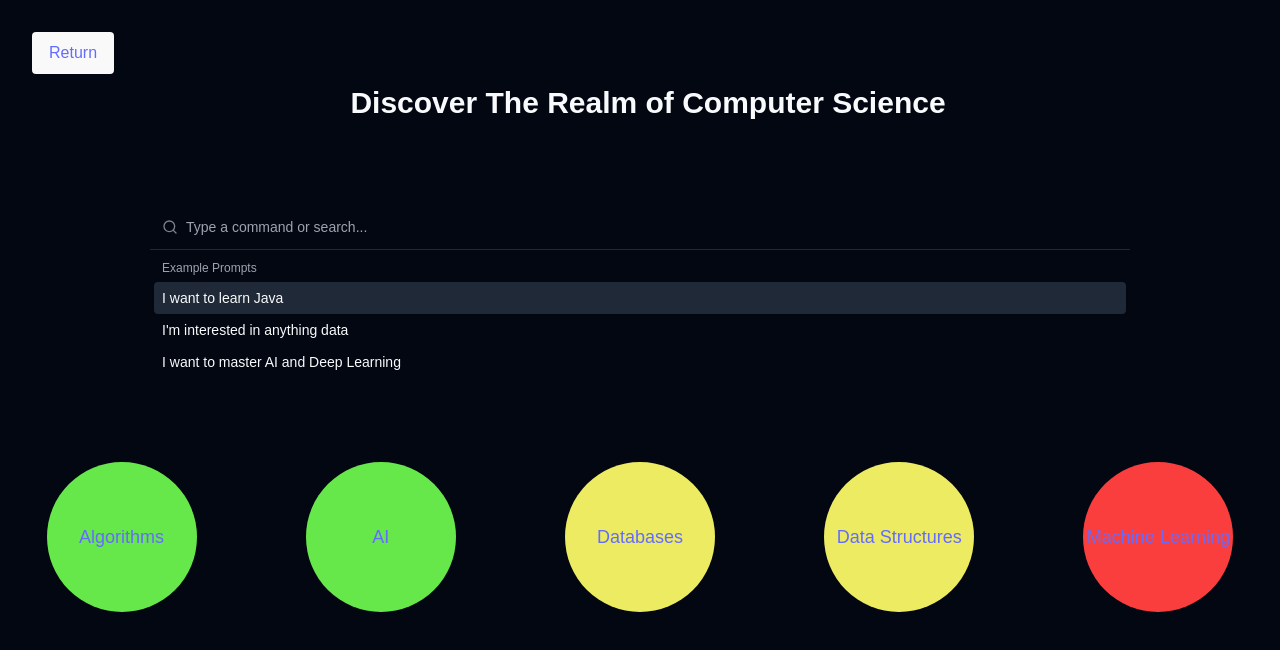
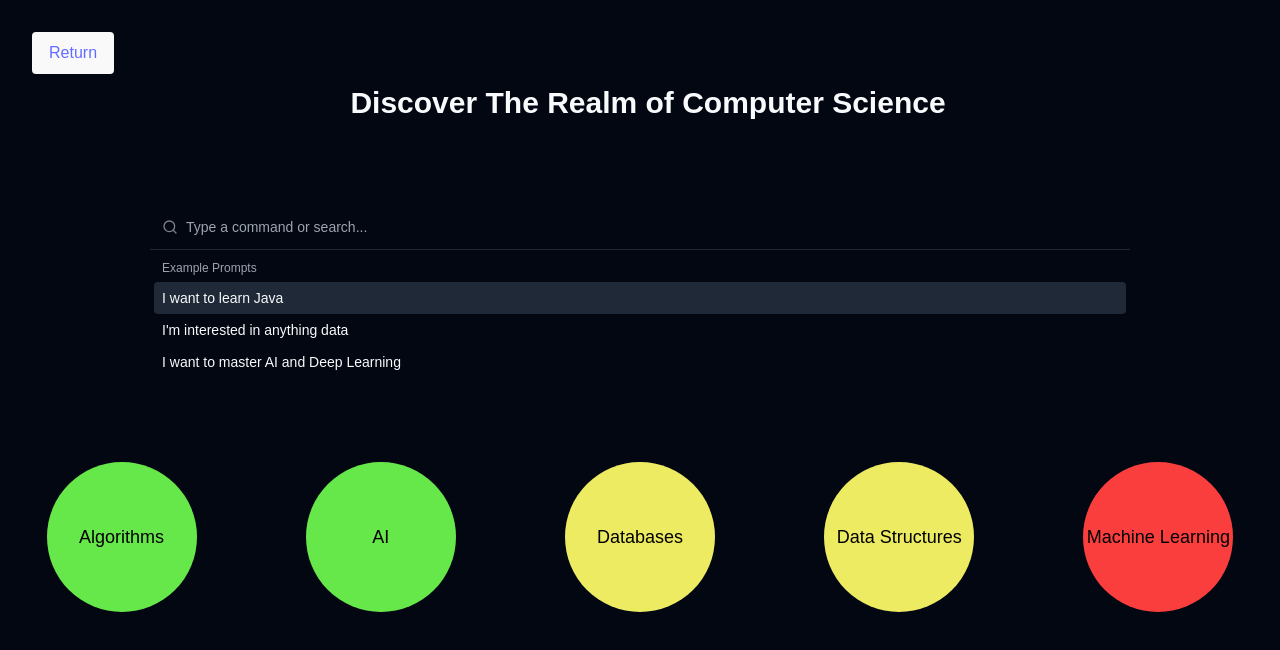
Before and after one commit to 49M/Pathway_App, a Next.js app in the folder Pathway-Next/pathway-next/: page /cspath in a window 1280 px wide. Shown: the top 650 px of the page. Built offline with nearby package versions, Linux system fonts and the light colour scheme.

Commit message:
hover card improvements

```diff
--- a/Pathway-Next/pathway-next/components/CategoryBubble.tsx
+++ b/Pathway-Next/pathway-next/components/CategoryBubble.tsx
@@ -1,32 +1,33 @@
-import React from 'react';
+import React, { useState } from 'react';
+import { HoverCard, HoverCardContent, HoverCardTrigger } from "@/components/HoverCard";
 
 interface CategoryBubbleProps {
   size: number; // Size in pixels
   label: string;
   color: string;
-  hovercard: string;
+  hovercard: string;  // Content inside the HoverCard
 }
-import {
-  HoverCard,
-  HoverCardContent,
-  HoverCardTrigger,
-} from "@/components/HoverCard"
 
+const CategoryBubble: React.FC<CategoryBubbleProps> = ({ size, label, color, hovercard }) => {
+  const [isOpen, setIsOpen] = useState(false);
 
-const CategoryBubble: React.FC<CategoryBubbleProps> = ({ size, label, color, hovercard}) => {
+  const handleClick = () => {
+    setIsOpen(!isOpen);  // Toggle the HoverCard visibility
+  };
+
   return (
-    <div
-      className="flex items-center justify-center rounded-full text-lg text-black text-center break-words"
-      style={{ width: size, height: size, backgroundColor: color}}
-    >
-  <HoverCard>
-    <HoverCardTrigger>{label}</HoverCardTrigger>
-    <HoverCardContent>
-      {hovercard}
-    </HoverCardContent>
-  </HoverCard>
-
-    </div>
+    <HoverCard open={isOpen} onOpenChange={setIsOpen}>
+      <HoverCardTrigger onClick={handleClick}>
+        <div
+          className="flex items-center justify-center rounded-full text-lg text-black text-center break-words"
+          style={{ width: size, height: size, backgroundColor: color }}>
+          {label}
+        </div>
+      </HoverCardTrigger>
+      <HoverCardContent className="w-full break-words">
+        {hovercard}
+      </HoverCardContent>
+    </HoverCard>
   );
 };
 
--- a/Pathway-Next/pathway-next/components/HoverCard.tsx
+++ b/Pathway-Next/pathway-next/components/HoverCard.tsx
@@ -1,12 +1,8 @@
-"use client"
-
 import * as React from "react"
 import * as HoverCardPrimitive from "@radix-ui/react-hover-card"
-
 import { cn } from "@/lib/utils"
 
 const HoverCard = HoverCardPrimitive.Root
-
 const HoverCardTrigger = HoverCardPrimitive.Trigger
 
 const HoverCardContent = React.forwardRef<
@@ -18,12 +14,13 @@ const HoverCardContent = React.forwardRef<
     align={align}
     sideOffset={sideOffset}
     className={cn(
-      "z-50 w-64 rounded-md border bg-popover p-4 text-popover-foreground shadow-md outline-none data-[state=open]:animate-in data-[state=closed]:animate-out data-[state=closed]:fade-out-0 data-[state=open]:fade-in-0 data-[state=closed]:zoom-out-95 data-[state=open]:zoom-in-95 data-[side=bottom]:slide-in-from-top-2 data-[side=left]:slide-in-from-right-2 data-[side=right]:slide-in-from-left-2 data-[side=top]:slide-in-from-bottom-2",
+      "z-50 w-64 sm:w-56 md:w-72 rounded-md border bg-popover p-4 text-popover-foreground shadow-md outline-none transition-all duration-150 ease-in-out data-[state=open]:animate-in data-[state=closed]:animate-out data-[state=closed]:fade-out-0 data-[state=open]:fade-in-0 data-[state=closed]:zoom-out-95 data-[state=open]:zoom-in-95 data-[side=bottom]:slide-in-from-top-2 data-[side=left]:slide-in-from-right-2 data-[side=right]:slide-in-from-left-2 data-[side=top]:slide-in-from-bottom-2",
       className
     )}
     {...props}
   />
 ))
+
 HoverCardContent.displayName = HoverCardPrimitive.Content.displayName
 
 export { HoverCard, HoverCardTrigger, HoverCardContent }
```
